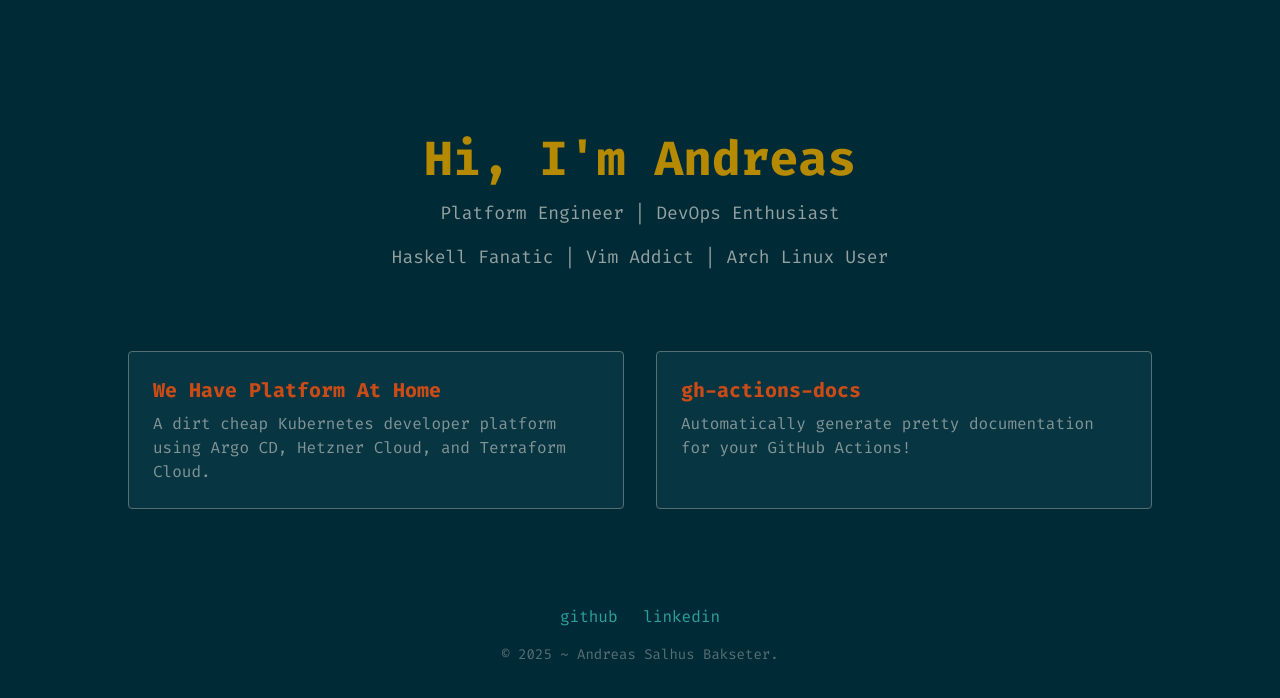
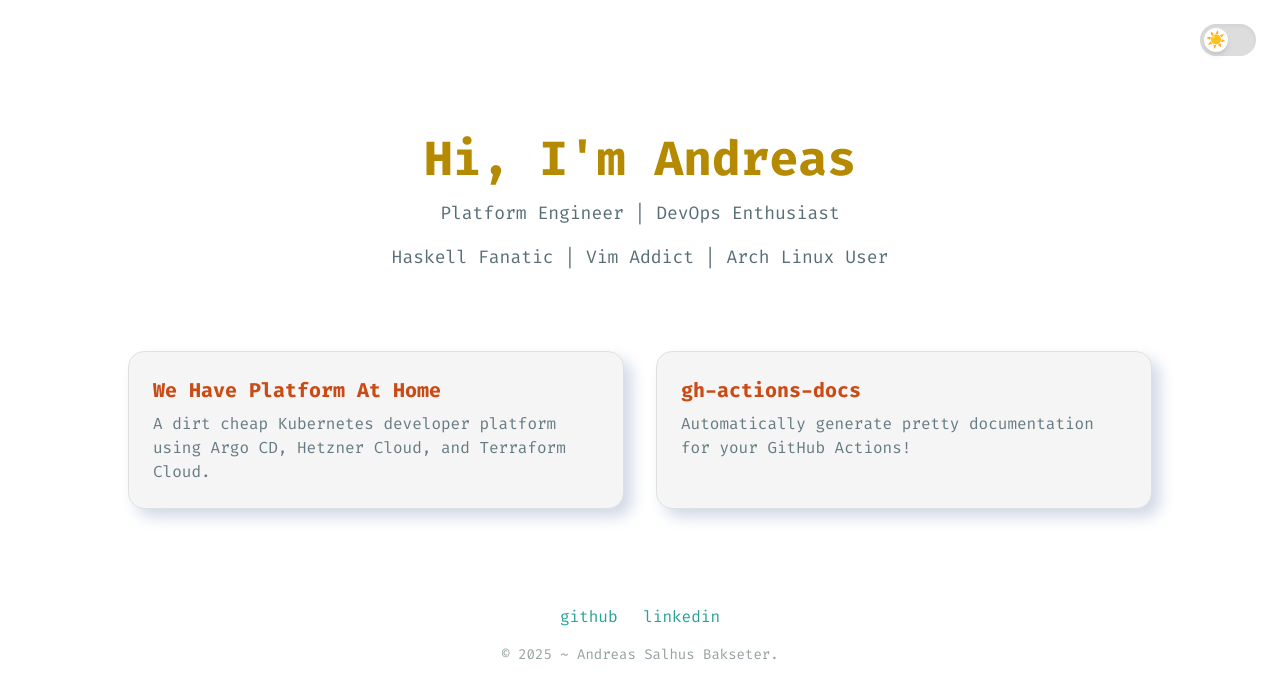
Before and after one commit to bakseter/bakseter.net, a plain HTML site: page static/index.html in a window 1280 px wide. Drawn offline with nearby package versions, Linux system fonts and the light colour scheme.

Commit message:
Add light/dark mode

```diff
--- a/static/index.html
+++ b/static/index.html
@@ -1,18 +1,38 @@
 <!doctype html>
-<html lang="en">
+<html lang="en" class="transition-colors duration-500">
   <head>
     <meta charset="UTF-8" />
     <meta name="viewport" content="width=device-width, initial-scale=1.0" />
 
     <title>bakseter.net</title>
 
+    <style>
+      body {
+        display: none;
+      }
+    </style>
+
+    <script>
+      const theme = localStorage.theme;
+      if (theme === "dark") {
+        document.documentElement.classList.add("dark");
+      } else {
+        document.documentElement.classList.add("light");
+      }
+    </script>
+
     <script src="https://cdn.tailwindcss.com"></script>
+    <script>
+      tailwind.config = {
+        darkMode: "class",
+      };
+    </script>
+
     <link
       href="https://fonts.googleapis.com/css2?family=Fira+Code:wght@400;700&display=swap"
       rel="stylesheet"
     />
     <link rel="icon" href="/favicon.ico" type="image/x-icon" />
-
     <style>
       body {
         font-family: "Fira Code", monospace;
@@ -20,46 +40,73 @@
     </style>
   </head>
 
-  <body class="bg-[#002b36] text-[#839496]">
+  <body
+    class="bg-white text-[#657b83] dark:bg-[#002b36] dark:text-[#839496] transition-colors duration-500"
+  >
+    <!-- Toggle Switch -->
+    <div class="absolute top-6 right-6">
+      <label class="flex items-center cursor-pointer">
+        <div class="relative w-14 h-8">
+          <input id="themeToggle" type="checkbox" class="sr-only" />
+          <div
+            class="block bg-[#ddd] dark:bg-[#073642] w-full h-full rounded-full shadow-inner"
+          ></div>
+          <div
+            class="dot absolute top-1 left-1 w-6 h-6 bg-white dark:bg-[#839496] rounded-full transition-all duration-300 shadow-md flex items-center justify-center"
+            id="themeDot"
+          >
+            <span id="icon" class="transition-transform duration-300">☀️</span>
+          </div>
+        </div>
+      </label>
+    </div>
+
     <main
       class="min-h-screen flex flex-col items-center justify-center px-6 py-12"
     >
       <div class="text-center space-y-4">
-        <h1 class="text-4xl md:text-5xl font-bold text-[#b58900]">
+        <h1
+          class="text-4xl md:text-5xl font-bold text-[#b58900] dark:text-[#b58900]"
+        >
           Hi, I'm Andreas
         </h1>
-
-        <p class="text-md md:text-lg text-[#94a1a1] max-w-lg mx-auto">
+        <p
+          class="text-md md:text-lg text-[#586e75] dark:text-[#93a1a1] max-w-lg mx-auto"
+        >
           Platform Engineer | DevOps Enthusiast
         </p>
-        <p class="text-md md:text-lg text-[#94a1a1] max-w-lg mx-auto">
+        <p
+          class="text-md md:text-lg text-[#586e75] dark:text-[#93a1a1] max-w-lg mx-auto"
+        >
           Haskell Fanatic | Vim Addict | Arch Linux User
         </p>
       </div>
 
       <div class="mt-20 grid grid-cols-1 md:grid-cols-2 gap-8 w-full max-w-5xl">
+        <!-- Project Card: "We Have Platform At Home" -->
         <a href="https://github.com/bakseter/whpah" target="_blank">
           <div
-            class="bg-[#073642] border border-[#586e75] rounded p-6 hover:bg-[#074642] transition duration-300"
+            class="bg-[#f5f5f5] dark:bg-[#073642] border border-[#e0e0e0] dark:border-[#586e75] rounded-2xl p-6 shadow-[8px_8px_15px_#d1d9e6,_-8px_-8px_15px_#ffffff] dark:shadow-[6px_6px_12px_#021417,-6px_-6px_12px_#0c3b47] transition duration-300 hover:bg-[#ebebeb] dark:hover:bg-[#0a3d4a]"
           >
             <h2 class="text-xl font-semibold text-[#cb4b16] mb-2">
               We Have Platform At Home
             </h2>
-            <p class="text-[#839496]">
+            <p>
               A dirt cheap Kubernetes developer platform using Argo CD, Hetzner
               Cloud, and Terraform Cloud.
             </p>
           </div>
         </a>
 
+        <!-- Project Card: "gh-actions-docs" -->
         <a href="https://github.com/3lvia/gh-actions-docs" target="_blank">
           <div
-            class="bg-[#073642] border border-[#586e75] rounded p-6 hover:bg-[#074642] transition duration-300"
+            class="bg-[#f5f5f5] dark:bg-[#073642] border border-[#e0e0e0] dark:border-[#586e75] rounded-2xl p-6 shadow-[8px_8px_15px_#d1d9e6,_-8px_-8px_15px_#ffffff] dark:shadow-[6px_6px_12px_#021417,-6px_-6px_12px_#0c3b47] transition duration-300 hover:bg-[#ebebeb] dark:hover:bg-[#0a3d4a]"
           >
             <h2 class="text-xl font-semibold text-[#cb4b16] mb-2">
               gh-actions-docs
             </h2>
-            <p class="text-[#839496]">
+            <p>
               Automatically generate pretty documentation for your GitHub
               Actions!
             </p>
@@ -81,8 +128,40 @@
             >linkedin</a
           >
         </div>
-        <p class="text-sm text-[#586e75]">© 2025 ~ Andreas Salhus Bakseter.</p>
+        <p class="text-sm text-[#93a1a1]">© 2025 ~ Andreas Salhus Bakseter.</p>
       </footer>
     </main>
+
+    <script>
+      const root = document.documentElement;
+      const toggle = document.getElementById("themeToggle");
+      const icon = document.getElementById("icon");
+      const dot = document.getElementById("themeDot");
+
+      // Load saved theme
+      const saved = localStorage.getItem("theme");
+      if (saved === "dark") {
+        root.classList.add("dark");
+        toggle.checked = true;
+        dot.classList.add("translate-x-full");
+        icon.textContent = "🌙";
+      }
+
+      toggle.addEventListener("change", () => {
+        if (toggle.checked) {
+          root.classList.add("dark");
+          dot.classList.add("translate-x-full");
+          icon.textContent = "🌙";
+          localStorage.setItem("theme", "dark");
+        } else {
+          root.classList.remove("dark");
+          dot.classList.remove("translate-x-full");
+          icon.textContent = "☀️";
+          localStorage.setItem("theme", "light");
+        }
+      });
+
+      document.body.style.display = "block";
+    </script>
   </body>
 </html>
```
